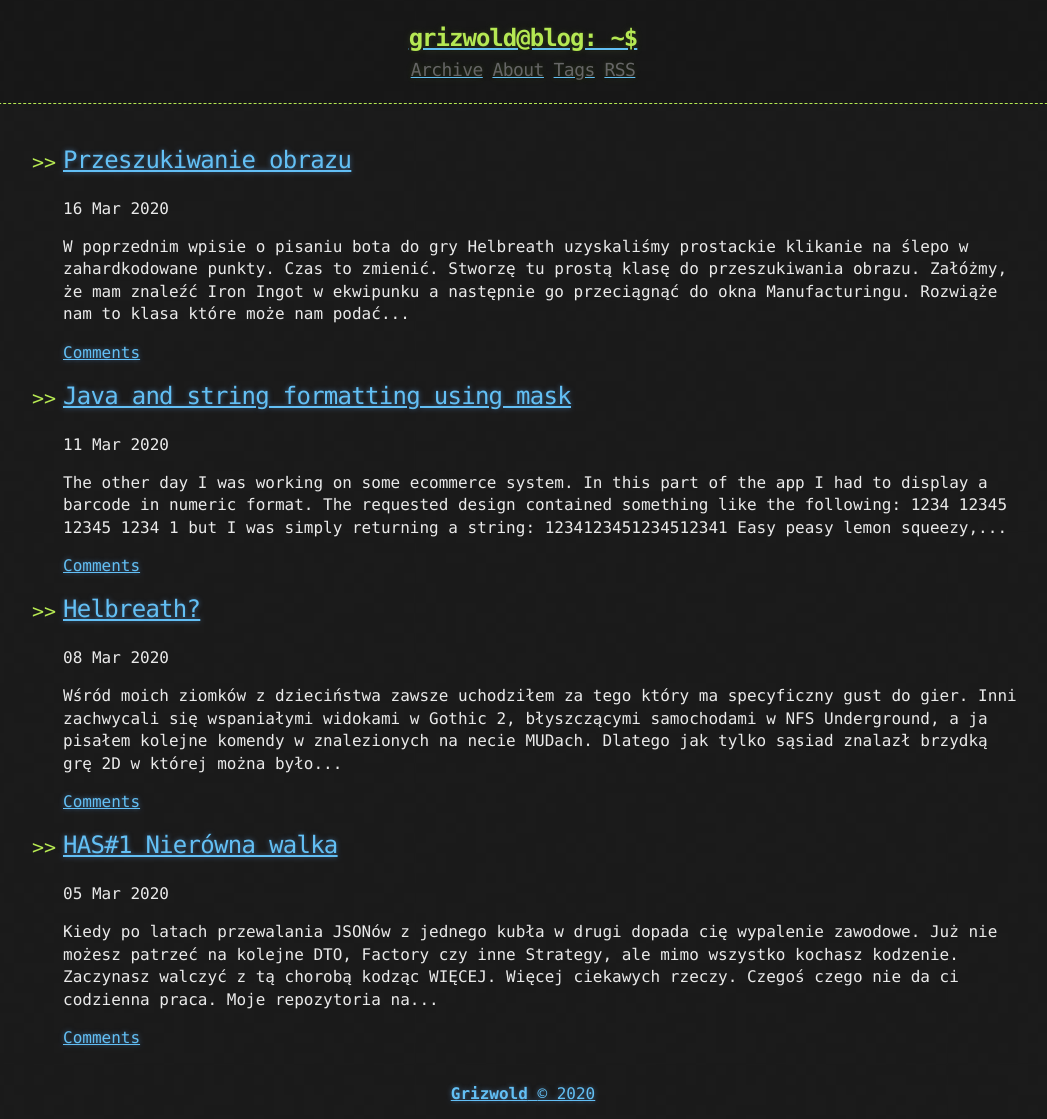
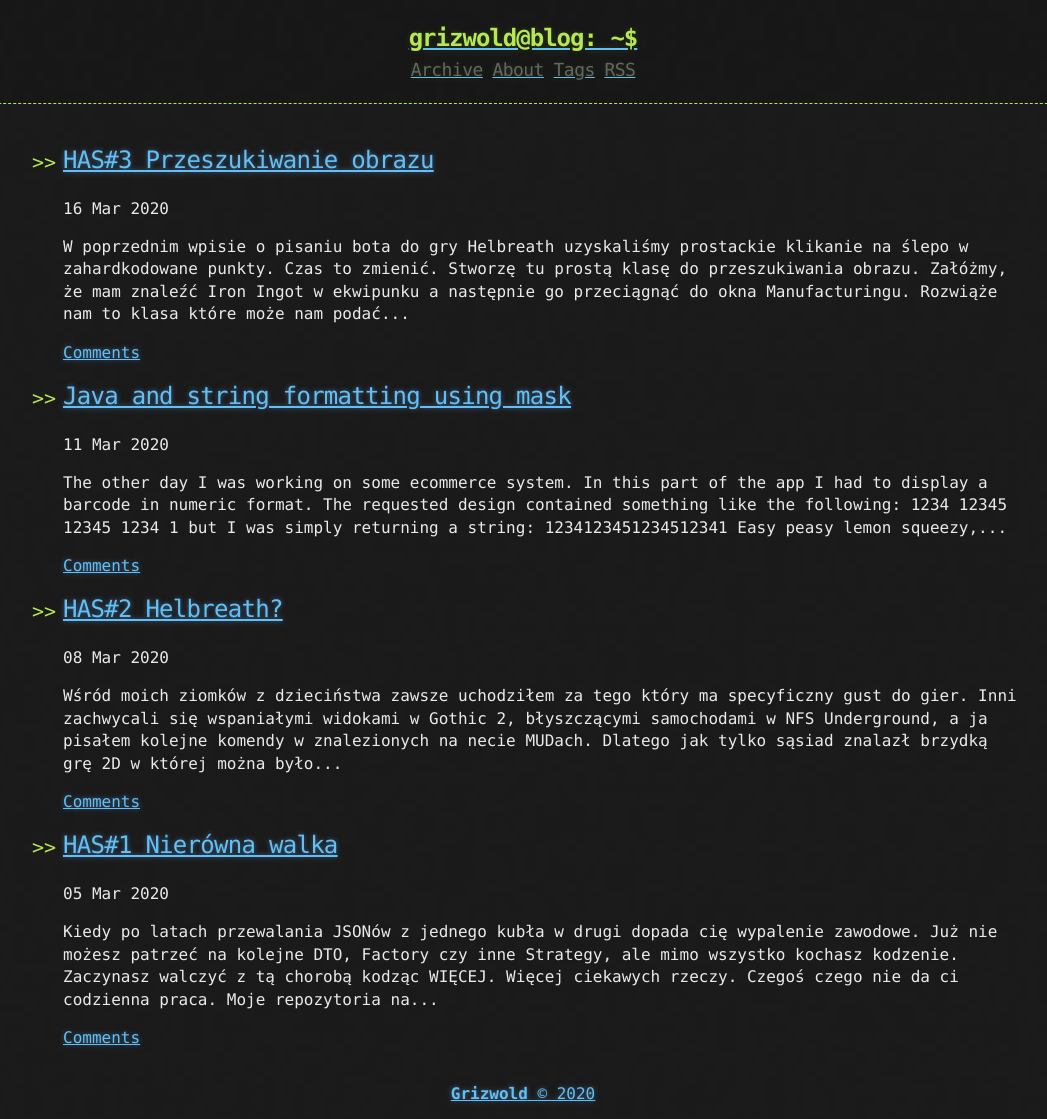
Before and after one commit to tomekbielaszewski/tomekbielaszewski.github.io, a Jekyll site: the page built from index.html, in a window 1280 px wide. Shown: the whole page, without its empty margins (117-1164 px from the left). Built offline with Jekyll 4.4.1, drawn with Linux system fonts in a browser that asks for light colours; the list of posts is cut into pages by our own code; comment, search, counter and statistics services are not loaded.

Commit message:
changed title of HAS posts to be part of HAS

```diff
--- a/_posts/2020-03-08-helbreath.md
+++ b/_posts/2020-03-08-helbreath.md
@@ -1,6 +1,6 @@
 ---
 author: Grizwold
-title: Helbreath?
+title: HAS#2 Helbreath?
 published: true
 comments: true
 tags: polish helbreath-automation-series
--- a/_posts/2020-03-16-przeszukiwanie-obrazu.md
+++ b/_posts/2020-03-16-przeszukiwanie-obrazu.md
@@ -1,6 +1,6 @@
 ---
 author: Grizwold
-title: Przeszukiwanie obrazu
+title: HAS#3 Przeszukiwanie obrazu
 published: true
 comments: true
 tags: polish helbreath-automation-series
```
